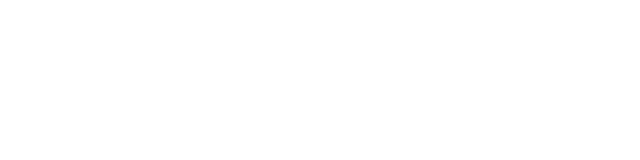
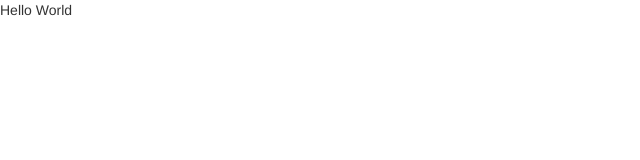
Before and after one commit to UIC-CS484/assignment-2---final-project-repository-team-8, a React (Create React App) app in the folder client/: page /home in a window 1280 px wide. Shown: the top 160 px of the page, without its empty margins (0-640 px from the left). Built offline with nearby package versions, Linux system fonts and the light colour scheme.

Commit message:
Added /home

```diff
--- a/client/src/Router/Router.js
+++ b/client/src/Router/Router.js
@@ -3,6 +3,7 @@
 
 import Login from "../containers/Login";
 import Register from "../containers/Register";
+import Home from "../containers/Home";
 
 
 class App extends Component {
@@ -13,6 +14,7 @@
 				<Route exact path="/" component={Login} />
 				<Route path="/login" component={Login} />
 				<Route path="/register" component={Register} />
+				<Route path="/home" component={Home} />
 			</Router>
 		);
 	}
--- /dev/null
+++ b/client/src/containers/Home.js
@@ -0,0 +1,15 @@
+import React, { useState } from "react";
+import Form from "react-bootstrap/Form";
+import Button from "react-bootstrap/Button";
+import { Link } from "react-router-dom";
+import "../css/login.scss";
+import axios from "axios";
+
+
+export default function Home() {
+	return (
+		<div className="home">
+            Hello World
+		</div>
+	);
+}
--- a/client/src/containers/Login.js
+++ b/client/src/containers/Login.js
@@ -1,7 +1,7 @@
 import React, { useState } from "react";
 import Form from "react-bootstrap/Form";
 import Button from "react-bootstrap/Button";
-import { Link } from "react-router-dom";
+import { Link, useHistory } from "react-router-dom";
 import "../css/login.scss";
 import axios from "axios";
 
@@ -9,6 +9,7 @@
 export default function Login() {
 	const [email, setEmail] = useState("");
 	const [pwd, setPwd] = useState("");
+	const history = useHistory();
 
 	const login = () => {
 		const data = {
@@ -17,7 +18,9 @@
 		};
 		axios.post("/account/login", data)
 			.then((res) => {
+				// TODO: Transition to landing page
 				console.log(res);
+				history.push("/home");
 			}).catch((error) => {
 			console.log(error);
 			console.log(error.body);
```
